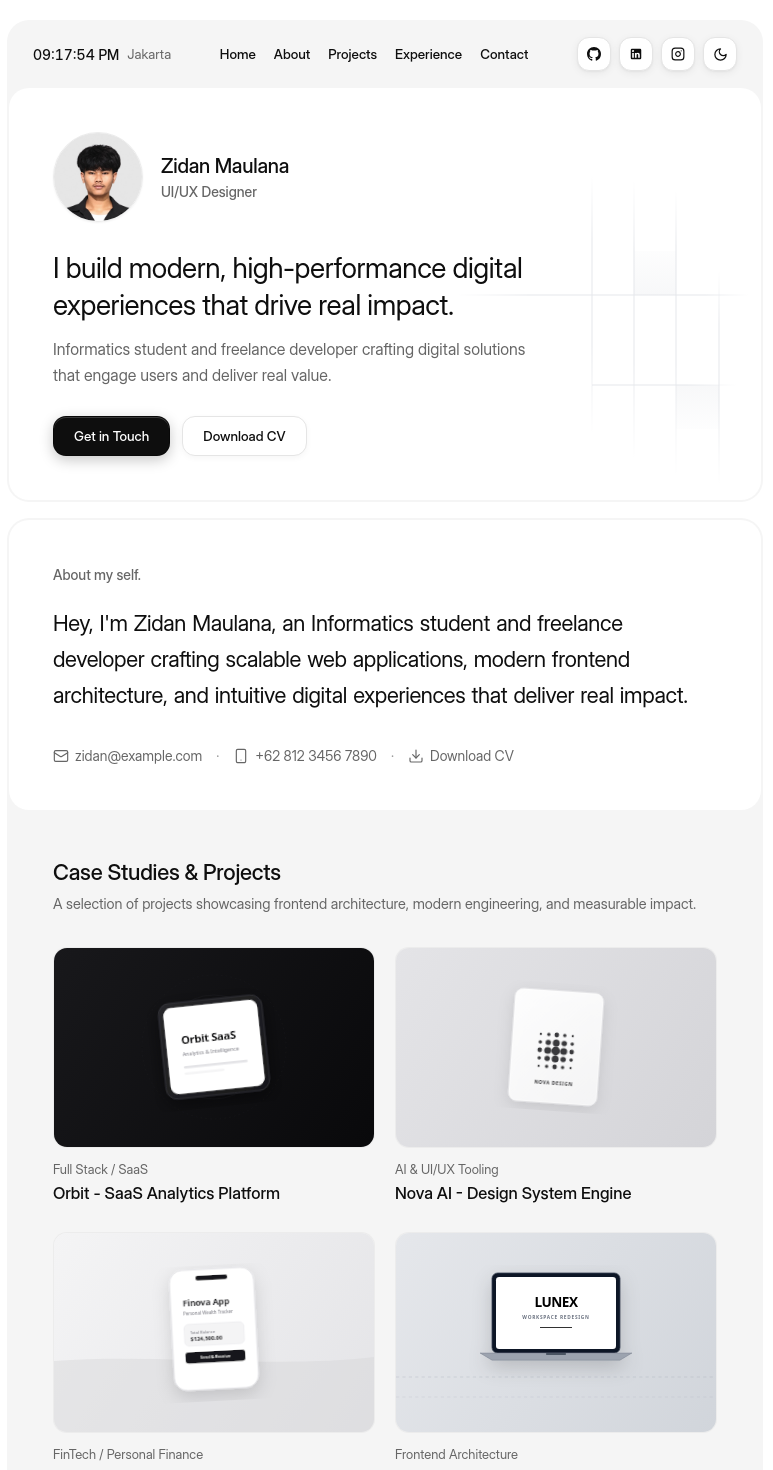
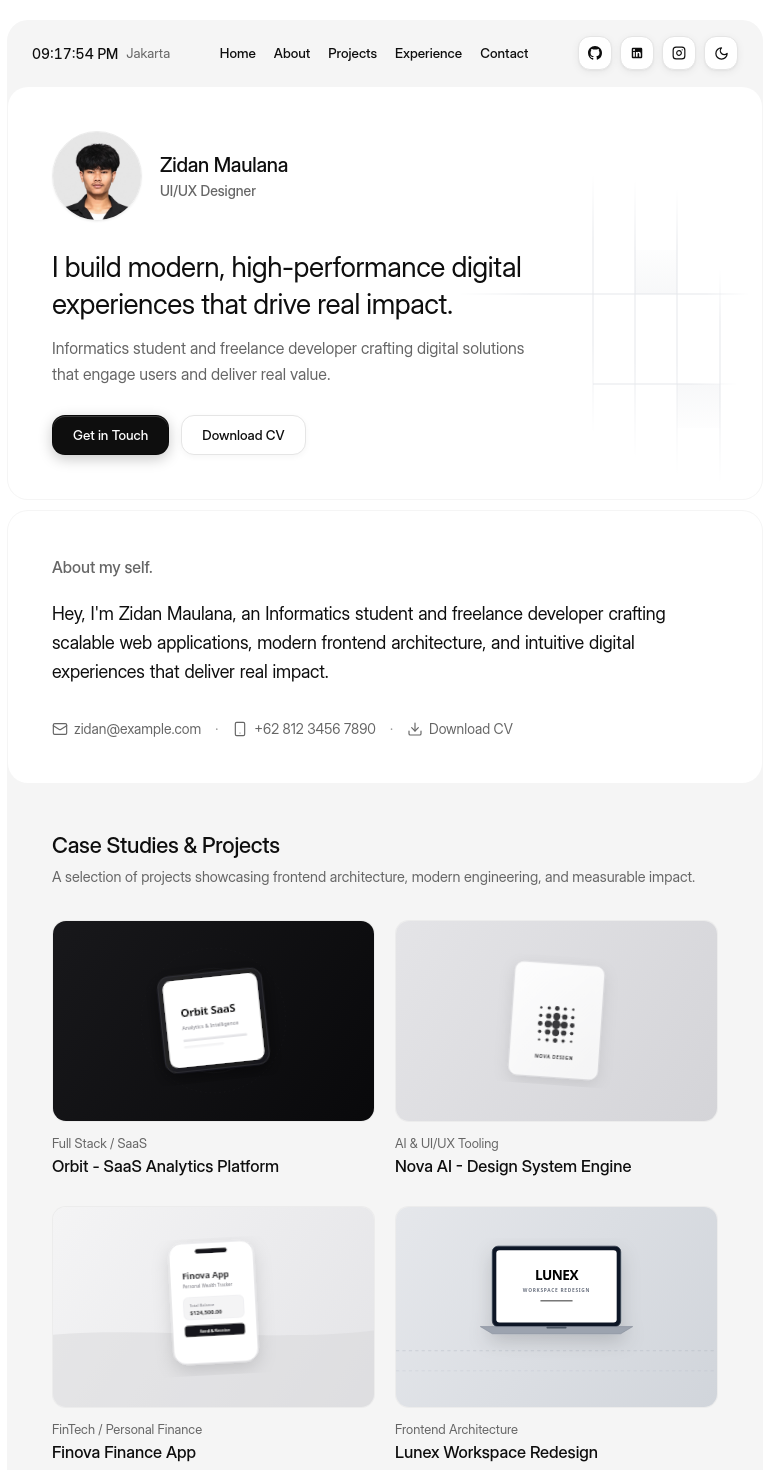
Before and after one commit to zidan-maulana/zidan-portfolio, a Next.js app: page / in a window 1280 px wide. Shown: the top 1470 px of the page, without its empty margins (255-1028 px from the left). Built offline with nearby package versions, Linux system fonts and the light colour scheme.

Commit message:
feat: adjust card spacing, outline consistency, typography, and button hover lift

```diff
--- a/src/app/globals.css
+++ b/src/app/globals.css
@@ -17,7 +17,7 @@
   --btn-secondary-bg: #FFFFFF;
   --btn-secondary-text: #0E0E0E;
   --btn-secondary-border: #E5E5E5;
-  --btn-secondary-hover: #F6F7F9;
+  --btn-secondary-hover: #e2e8f0;
   --btn-primary-shadow: 0 4px 14px rgba(0, 0, 0, 0.22), inset 0 1px 0 rgba(255, 255, 255, 0.18);
   --btn-secondary-shadow: 0 2px 6px rgba(0, 0, 0, 0.04);
   --btn-secondary-hover-shadow: 0 3px 8px rgba(0, 0, 0, 0.05), inset 0 1px 0 rgba(255, 255, 255, 1), inset 0 12px 14px -6px rgba(255, 255, 255, 0.85), inset 0 -1.5px 0 rgba(0, 0, 0, 0.07);
--- a/src/app/page.tsx
+++ b/src/app/page.tsx
@@ -7,10 +7,10 @@ import { dummyProfile, dummyProjects } from "@/lib/dummy-data";
 export default function HomePage() {
   return (
     <div className="min-h-screen bg-page text-text flex flex-col items-center justify-start px-3 sm:px-6 pt-4 pb-12 sm:pt-5">
-      {/* Kontainer Kolom Utama dengan Pemisahan Antarmodul */}
-      <div className="w-full max-w-[756px] flex flex-col gap-4">
-        {/* Modul 1: Card Home (Header + Hero) di dalam sasis abu-abu padding 2px */}
-        <div className="w-full rounded-[22px] bg-nav-bg p-[2px] flex flex-col gap-[2px]">
+      {/* Kontainer Kolom Utama dengan Jarak Antarmodul Rapat */}
+      <div className="w-full max-w-[756px] flex flex-col gap-2.5">
+        {/* Modul 1: Card Home (Header + Hero) dengan outline konsisten 1px */}
+        <div className="w-full rounded-[21px] bg-nav-bg p-[1px] flex flex-col gap-[2px]">
           <Header
             timezone={dummyProfile.timezone}
             location={dummyProfile.location}
@@ -20,11 +20,11 @@ export default function HomePage() {
         </div>
 
         {/* Modul 2: Sasis Abu-abu Menampung Card About dan Section Projects */}
-        <main className="w-full rounded-[22px] bg-nav-bg p-[2px] flex flex-col gap-[2px]">
-          {/* Section About: Berupa Kartu Putih Terpisah */}
+        <main className="w-full rounded-[21px] bg-nav-bg p-[1px] flex flex-col gap-[2px]">
+          {/* Section About: Kartu Putih Mandiri */}
           <Overview profile={dummyProfile} />
 
-          {/* Section Projects: Langsung Menempel pada Sasis Abu-abu Tanpa Kartu Putih */}
+          {/* Section Projects: Langsung Menempel pada Sasis Abu-abu */}
           <Projects projects={dummyProjects} />
         </main>
       </div>
--- a/src/components/header.tsx
+++ b/src/components/header.tsx
@@ -141,7 +141,7 @@ export function Header({
             href={social.url}
             target="_blank"
             rel="noopener noreferrer"
-            className="inline-flex h-[34px] w-[34px] items-center justify-center rounded-[12px] border border-btn-secondary-border bg-surface text-text shadow-btn-icon transition-all duration-500 ease-out hover:bg-btn-secondary-hover hover:shadow-btn-icon-hover active:scale-[0.97] focus-visible:outline-none focus-visible:ring-2 focus-visible:ring-text shrink-0"
+            className="inline-flex h-[34px] w-[34px] cursor-pointer items-center justify-center rounded-[12px] border border-btn-secondary-border bg-surface text-text shadow-btn-icon transition-all duration-200 ease hover:-translate-y-[2px] hover:bg-btn-secondary-hover active:scale-[0.97] focus-visible:outline-none focus-visible:ring-2 focus-visible:ring-text shrink-0"
             aria-label={`Buka profil ${social.label}`}
             title={social.label}
           >
@@ -157,7 +157,7 @@ export function Header({
         <button
           type="button"
           onClick={() => setMobileMenuOpen(!mobileMenuOpen)}
-          className="inline-flex h-[34px] w-[34px] items-center justify-center rounded-[12px] border border-btn-secondary-border bg-surface text-text shadow-btn-icon transition-all duration-500 ease-out hover:bg-btn-secondary-hover hover:shadow-btn-icon-hover active:scale-[0.97] focus-visible:outline-none focus-visible:ring-2 focus-visible:ring-text"
+          className="inline-flex h-[34px] w-[34px] cursor-pointer items-center justify-center rounded-[12px] border border-btn-secondary-border bg-surface text-text shadow-btn-icon transition-all duration-200 ease hover:-translate-y-[2px] hover:bg-btn-secondary-hover active:scale-[0.97] focus-visible:outline-none focus-visible:ring-2 focus-visible:ring-text"
           aria-expanded={mobileMenuOpen}
           aria-label={mobileMenuOpen ? "Tutup menu navigasi" : "Buka menu navigasi"}
         >
@@ -226,7 +226,7 @@ export function Header({
                   href={social.url}
                   target="_blank"
                   rel="noopener noreferrer"
-                  className="inline-flex h-[34px] w-[34px] items-center justify-center rounded-[12px] border border-btn-secondary-border bg-surface text-text shadow-btn-icon transition-all duration-500 ease-out hover:bg-btn-secondary-hover hover:shadow-btn-icon-hover active:scale-[0.97] focus-visible:outline-none focus-visible:ring-2 focus-visible:ring-text"
+                  className="inline-flex h-[34px] w-[34px] cursor-pointer items-center justify-center rounded-[12px] border border-btn-secondary-border bg-surface text-text shadow-btn-icon transition-all duration-200 ease hover:-translate-y-[2px] hover:bg-btn-secondary-hover active:scale-[0.97] focus-visible:outline-none focus-visible:ring-2 focus-visible:ring-text"
                   aria-label={`Buka profil ${social.label}`}
                   title={social.label}
                 >
--- a/src/components/hero.tsx
+++ b/src/components/hero.tsx
@@ -95,7 +95,7 @@ export function Hero({ profile }: HeroProps) {
           <a
             href={profile.cv.asset.url}
             download
-            className="inline-flex h-[40px] items-center justify-center rounded-[13px] border-[1.5px] border-btn-secondary-border bg-btn-secondary-bg px-5 font-display text-[13.5px] font-medium text-btn-secondary-text shadow-btn-secondary transition-all duration-500 ease-out hover:bg-btn-secondary-hover hover:shadow-btn-secondary-hover active:scale-[0.98] focus-visible:outline-none focus-visible:ring-2 focus-visible:ring-text"
+            className="inline-flex h-[40px] cursor-pointer items-center justify-center rounded-[13px] border-[1.5px] border-btn-secondary-border bg-btn-secondary-bg px-5 font-display text-[13.5px] font-medium text-btn-secondary-text shadow-btn-secondary transition-all duration-200 ease hover:-translate-y-[2px] hover:bg-btn-secondary-hover active:scale-[0.98] focus-visible:outline-none focus-visible:ring-2 focus-visible:ring-text"
           >
             Download CV
           </a>
--- a/src/components/overview.tsx
+++ b/src/components/overview.tsx
@@ -17,7 +17,7 @@ export function Overview({ profile }: OverviewProps) {
       className="relative rounded-[20px] bg-surface p-6 sm:p-8 md:p-[44px]"
     >
       {/* Label Section Sesuai Referensi Portfolik */}
-      <div className="font-display text-[13.5px] sm:text-[14px] font-medium text-muted">
+      <div className="font-display text-[16px] font-medium text-muted">
         About my self.
       </div>
 
@@ -25,7 +25,7 @@ export function Overview({ profile }: OverviewProps) {
       <div className="mt-4 sm:mt-5">
         <BlurReveal
           text={bioText}
-          className="font-display text-[18px] sm:text-[21px] md:text-[22px] font-normal tracking-[-0.015em] leading-[30px] sm:leading-[34px] md:leading-[36px] text-text"
+          className="font-display text-[18px] font-normal tracking-[-0.01em] leading-[28px] sm:leading-[29px] text-text"
         />
       </div>
 
--- a/src/components/projects.tsx
+++ b/src/components/projects.tsx
@@ -34,7 +34,7 @@ export function Projects({ projects }: ProjectsProps) {
       <div className="mt-8 sm:mt-10 flex justify-center">
         <Link
           href="#projects"
-          className="inline-flex h-[40px] items-center justify-center rounded-[13px] border border-btn-secondary-border bg-surface px-6 font-display text-[13.5px] font-medium text-btn-secondary-text shadow-btn-secondary transition-all duration-500 ease-out hover:bg-btn-secondary-hover hover:shadow-btn-secondary-hover active:scale-[0.98] focus-visible:outline-none focus-visible:ring-2 focus-visible:ring-text"
+          className="inline-flex h-[40px] cursor-pointer items-center justify-center rounded-[13px] border border-btn-secondary-border bg-surface px-6 font-display text-[13.5px] font-medium text-btn-secondary-text shadow-btn-secondary transition-all duration-200 ease hover:-translate-y-[2px] hover:bg-btn-secondary-hover active:scale-[0.98] focus-visible:outline-none focus-visible:ring-2 focus-visible:ring-text"
         >
           See All Projects
         </Link>
```
